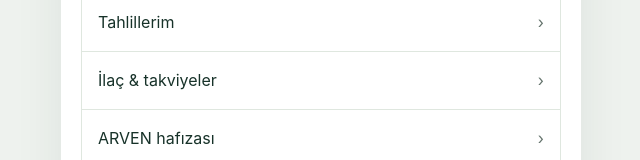
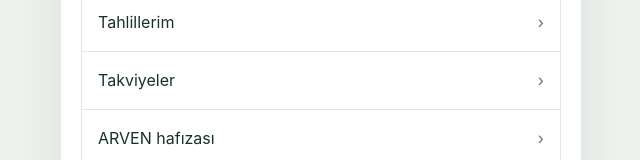
Before and after one commit to hhakanguner-droid/ARVEN-Beslenme-Diyet, a Next.js app: page /daha-fazla in a window 1280 px wide. Shown: the part 353-513 px from the top of the page, without its empty margins (319-959 px from the left). Built offline with nearby package versions, Linux system fonts and the light colour scheme.

Commit message:
fix: finish medication tracking removal

```diff
--- a/app/(app)/daha-fazla/page.tsx
+++ b/app/(app)/daha-fazla/page.tsx
@@ -6,7 +6,7 @@
   ["Sağlık profilim", "/saglik/profil"],
   ["Beslenme stratejim", "/stratejim"],
   ["Tahlillerim", "/saglik/tahliller"],
-  ["İlaç & takviyeler", "/saglik/ilac-takviye"],
+  ["Takviyeler", "/saglik/takviyeler"],
   ["ARVEN hafızası", "/arven/hafiza"],
   ["Başarılarım", "/basarilarim"],
   ["Bildirimler", "/ayarlar/bildirimler"],
```
